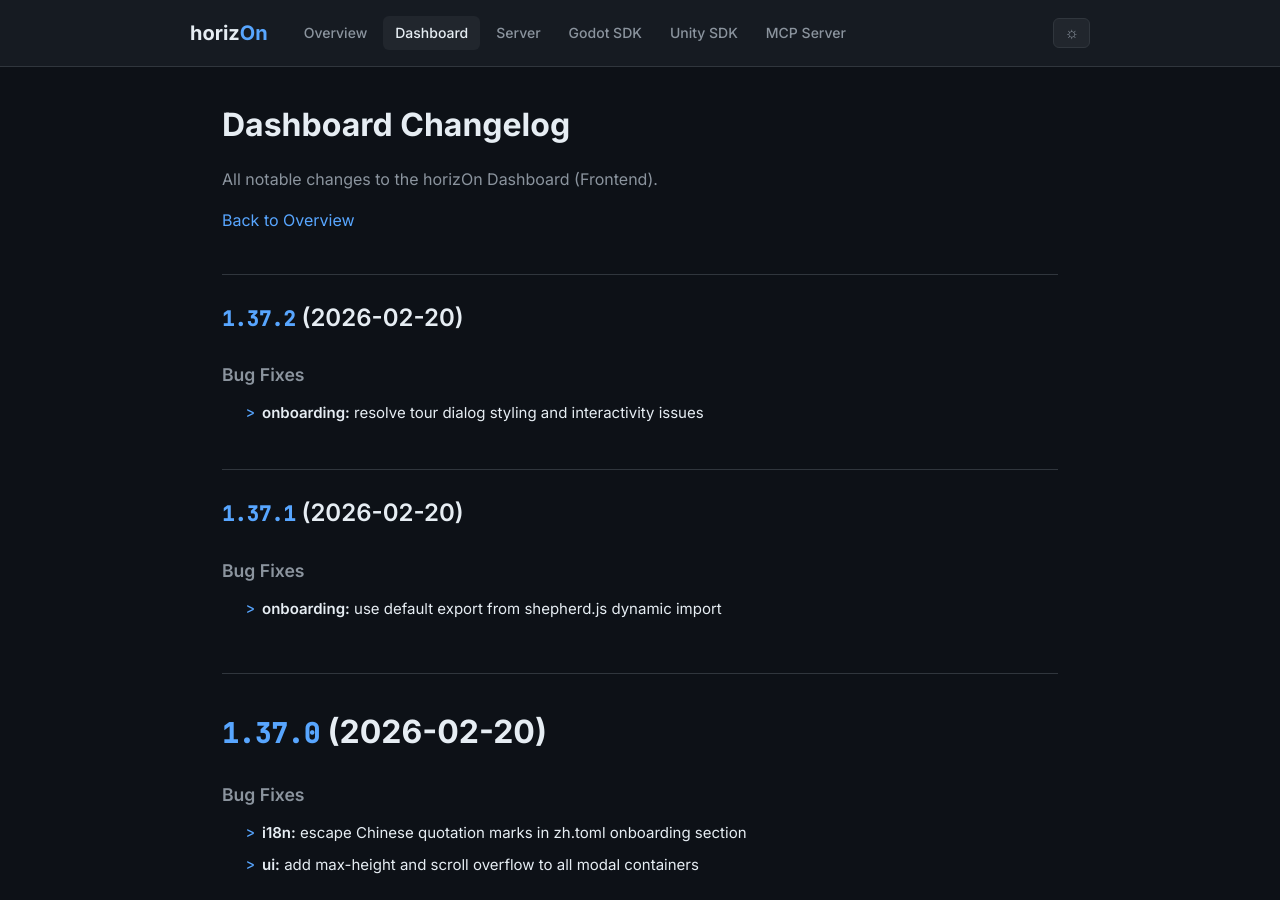
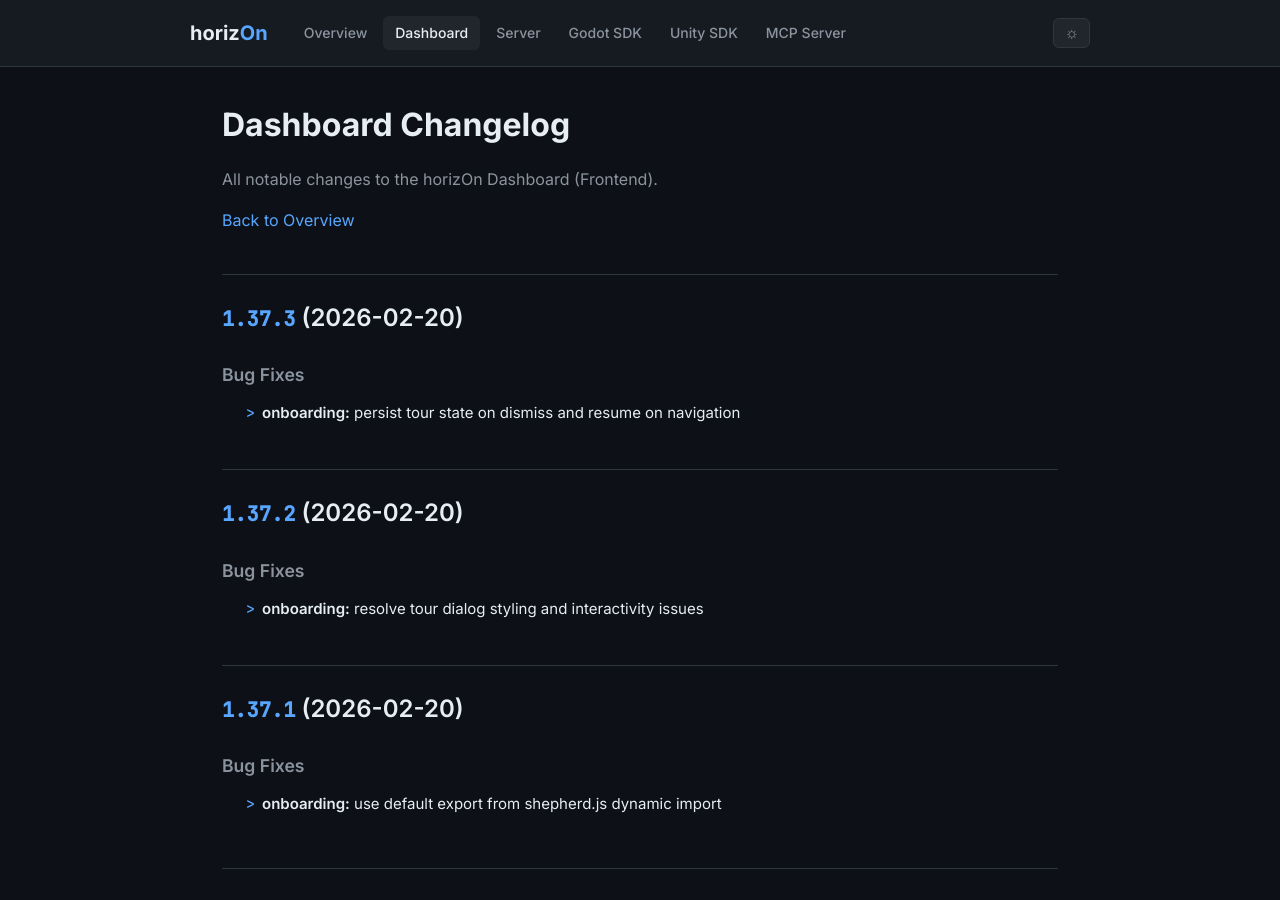
Before and after one commit to ProjectMakersDE/horizOn-Changelog, a Jekyll site: the page built from dashboard-changelog.md, in a window 1280 px wide and 900 px high. Built offline with Jekyll 4.4.1, drawn with Linux system fonts in a browser that asks for light colours.

Commit message:
chore: sync changelogs [skip ci]

```diff
--- a/dashboard-changelog.md
+++ b/dashboard-changelog.md
@@ -8,6 +8,13 @@ title: Dashboard Changelog
 All notable changes to the horizOn Dashboard (Frontend).
 
 [Back to Overview](.)
+
+## [1.37.3](https://github.com/ProjectMakersDE/horizOn-Dashboard/compare/v1.37.2...v1.37.3) (2026-02-20)
+
+
+### Bug Fixes
+
+* **onboarding:** persist tour state on dismiss and resume on navigation ([893a76c](https://github.com/ProjectMakersDE/horizOn-Dashboard/commit/893a76cb5745bea6fa60b1f2c8843bffe2f54ee7))
 
 ## [1.37.2](https://github.com/ProjectMakersDE/horizOn-Dashboard/compare/v1.37.1...v1.37.2) (2026-02-20)
 
```
Also changed, not shown: index.md (+1 -1 lines).
